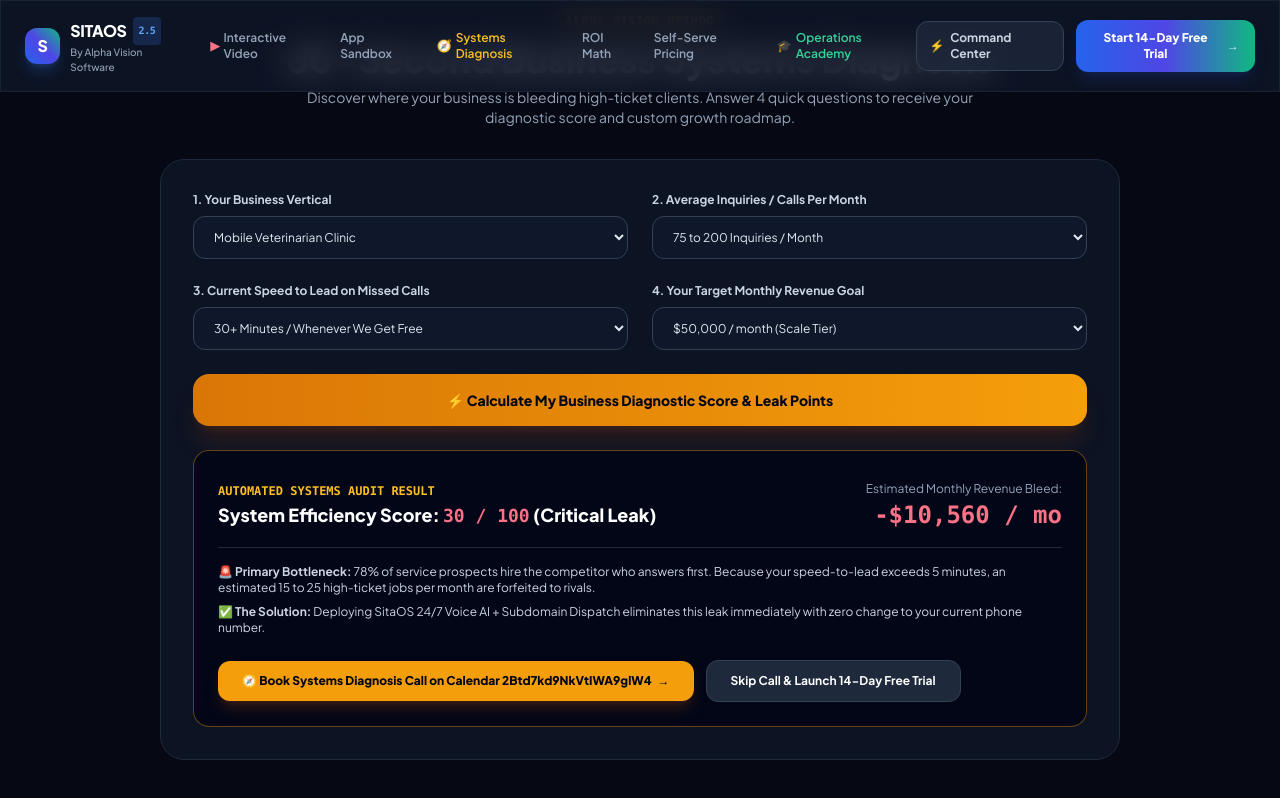
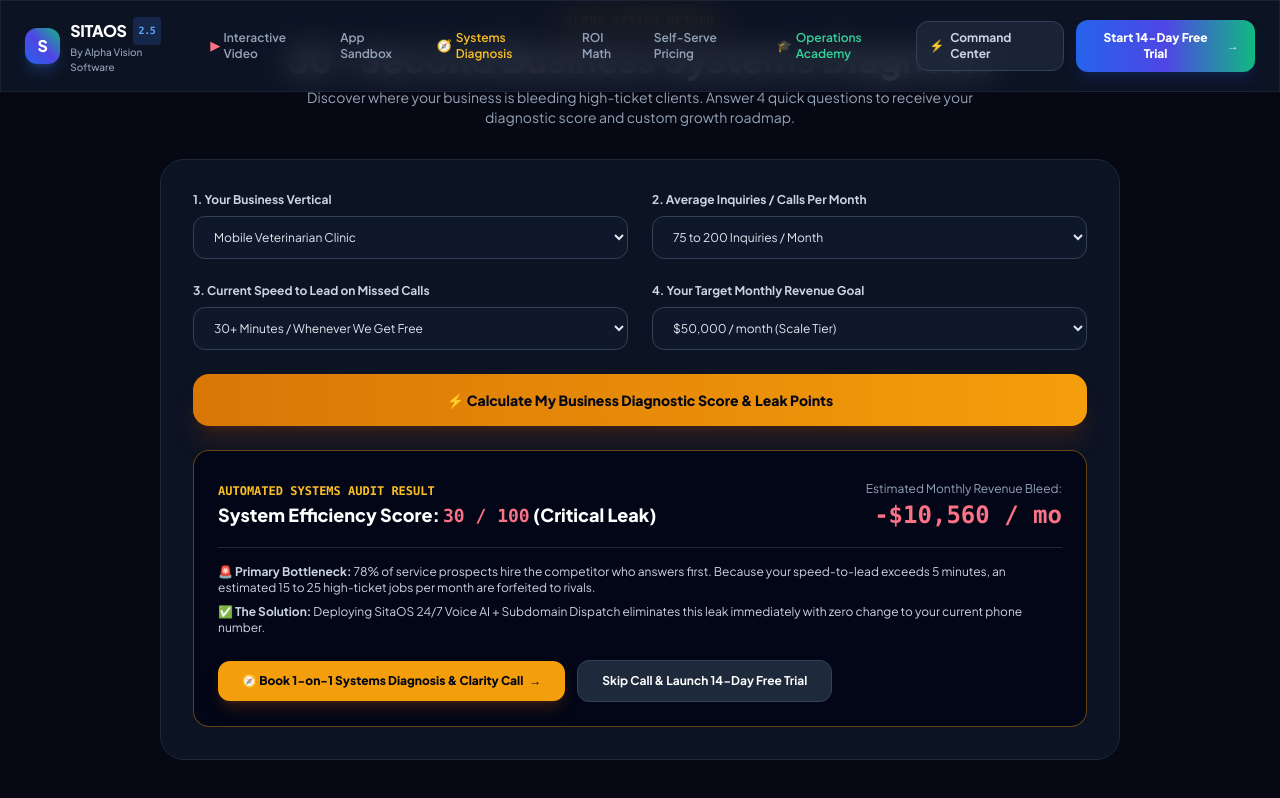
Before and after one commit to sitaoslive/sitaos, a website: page static/landing.html in a window 1280 px wide. Both pictures are taken after a click on the button "⚡ Calculate My Business Diagnostic Score & Leak Points". Shown: the part 2703-3501 px from the top of the page. Drawn offline with nearby package versions, Linux system fonts and the light colour scheme.

Commit message:
style(landing): polish diagnosis call CTA text

```diff
--- a/static/landing.html
+++ b/static/landing.html
@@ -672,7 +672,7 @@
 
                 <div class="pt-2 flex flex-col sm:flex-row items-center gap-3">
                     <a href="https://alphavisionmethod.com/vsl" target="_blank" class="w-full sm:w-auto px-6 py-3 bg-amber-500 hover:bg-amber-400 text-slate-950 font-black text-xs rounded-xl transition flex items-center justify-center gap-1.5 shadow-lg shadow-amber-900/40">
-                        <span>🧭 Book Systems Diagnosis Call on Calendar 2Btd7kd9NkVtIWA9glW4</span>
+                        <span>🧭 Book 1-on-1 Systems Diagnosis & Clarity Call</span>
                         <span>&rarr;</span>
                     </a>
                     <button onclick="openTrialModal('service_business_os')" class="w-full sm:w-auto px-6 py-3 bg-slate-800 hover:bg-slate-700 text-white font-bold text-xs rounded-xl transition border border-slate-700">
```
